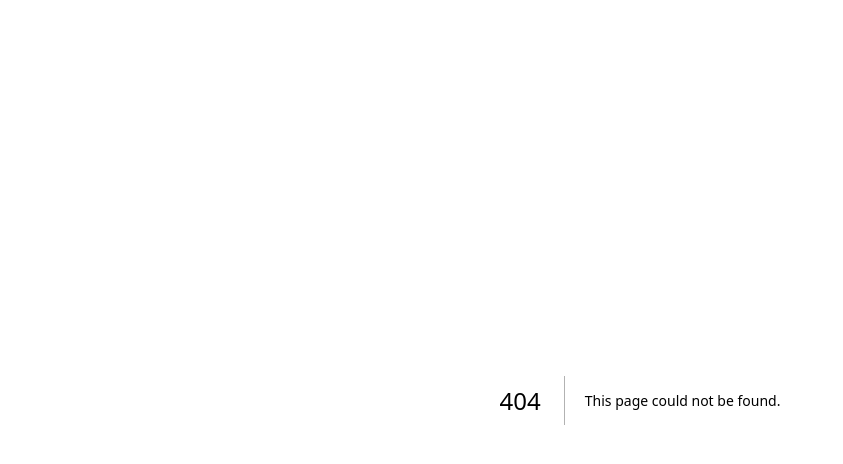
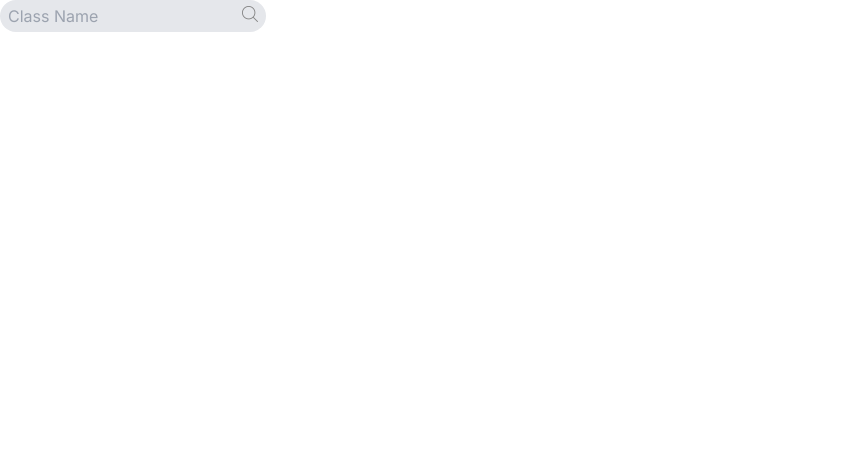
Before and after one commit to vikram087/HackDavis, a Next.js app in the folder hackdavis/frontend/: page /search in a window 1280 px wide. Before the commit this address had no page. Shown: the top 464 px of the page, without its empty margins (0-843 px from the left). Built offline with nearby package versions, Linux system fonts and the light colour scheme.

Commit message:
added search

```diff
--- a/hackdavis/frontend/src/app/components/header.tsx
+++ b/hackdavis/frontend/src/app/components/header.tsx
@@ -67,6 +67,22 @@ const Header = withAuthInfo((props: WithAuthInfoProps) => {
         }
     }
 
+    const goToPastScans = () => {
+        if (!props.isLoggedIn) {
+            redirectToLoginPage();
+        } else {
+            router.push("/scan");
+        }
+    };
+
+    const goToSearch = () => {
+        if (!props.isLoggedIn) {
+            redirectToLoginPage();
+        } else {
+            router.push("/search");
+        }
+    };
+
     const updateProfile = () => {
         if (!props.isLoggedIn) {
             redirectToLoginPage();
@@ -83,8 +99,9 @@ const Header = withAuthInfo((props: WithAuthInfoProps) => {
         <nav className="pl-8 pr-8 whitespace-nowrap flex items-center justify-between bg-sky-950 text-white h-24">
             <button onClick={goHome} className="text-yellow-500 text-5xl hover:text-gray-300">ProjectName</button>
             <div className="flex items-center space-x-24 justify-end"> {/* Adjusted justify-end here */}
+                <button className="hover:text-yellow-500 font-mono hover:opacity-100 ease-in-out relative group duration-500" onClick={goToPastScans}>Past Scans {underLine}</button>
                 <button className="hover:text-yellow-500 font-mono hover:opacity-100 ease-in-out relative group duration-500" onClick={doSomething}>Scan an Item {underLine}</button>
-                <button className="hover:text-yellow-500 font-mono hover:opacity-100 ease-in-out relative group duration-500" onClick={doSomething}>Search Database {underLine}</button>
+                <button className="hover:text-yellow-500 font-mono hover:opacity-100 ease-in-out relative group duration-500" onClick={goToSearch}>Search Database {underLine}</button>
                 <button className="hover:text-yellow-500 font-mono hover:opacity-100 ease-in-out relative group duration-500" onClick={updateProfile}>Update Profile {underLine}</button>
                 <button onClick={handleSignInSignOut} className="cursor-pointer hover:text-yellow-500 font-mono hover:opacity-100 ease-in-out relative group duration-500">{!props.isLoggedIn ? "Sign-In" : "Logout"}{underLine}</button>
             </div>
--- /dev/null
+++ b/hackdavis/frontend/src/app/search/page.tsx
@@ -0,0 +1,46 @@
+'use client'
+
+import React, { useRef, useState } from "react";
+
+export default function Search() {
+    const [query, setQuery] = useState("");
+    const [input, setInput] = useState("");
+
+    const inputRef = useRef<HTMLInputElement>(null);
+
+    const handleButtonClick = () => {
+        if (inputRef.current) {
+            inputRef.current.select();
+        }
+    };
+
+    const handleChange = (value: string) => {
+        setInput(value);
+    };
+
+    const handleSubmit = (e: any) => {
+        if(e.key === 'Enter') {
+            setQuery(input);
+        }
+    };
+
+    return (
+        <div className="bg-gray-200 rounded-full w-fit p-1">
+            <input
+                ref={inputRef}
+                className="bg-gray-200 outline-none ml-1"
+                type="text"
+                placeholder="Class Name"
+                value={input}
+                onChange={(e) => handleChange(e.target.value)}
+                onKeyDown={handleSubmit}
+            />
+            <button
+                type="button"
+                className="w-4 mr-1"
+                onClick={handleButtonClick}>
+                    <img src="/search.png" />
+            </button>
+        </div>
+    );
+}
```
Also changed, not shown: hackdavis/frontend/public/search.png (added), 1 other file (tests, documents, lock files or other folders).
